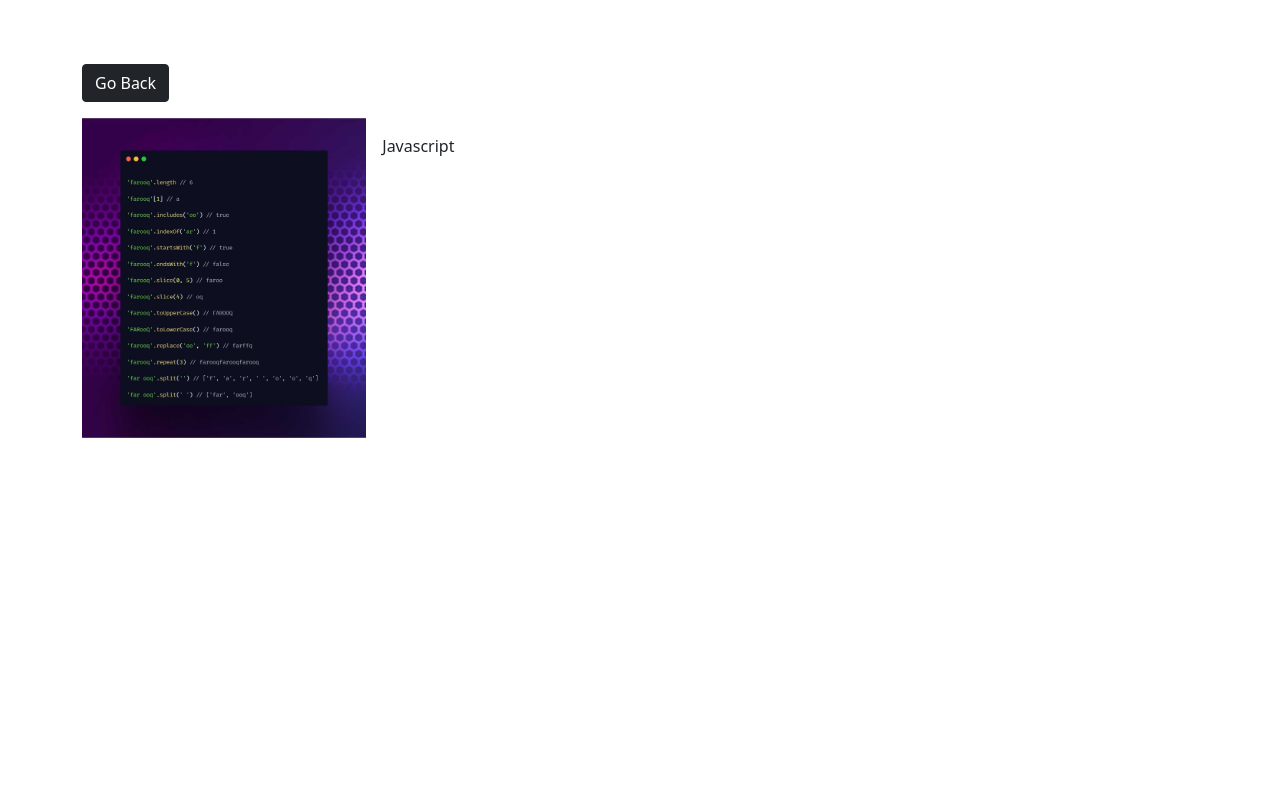
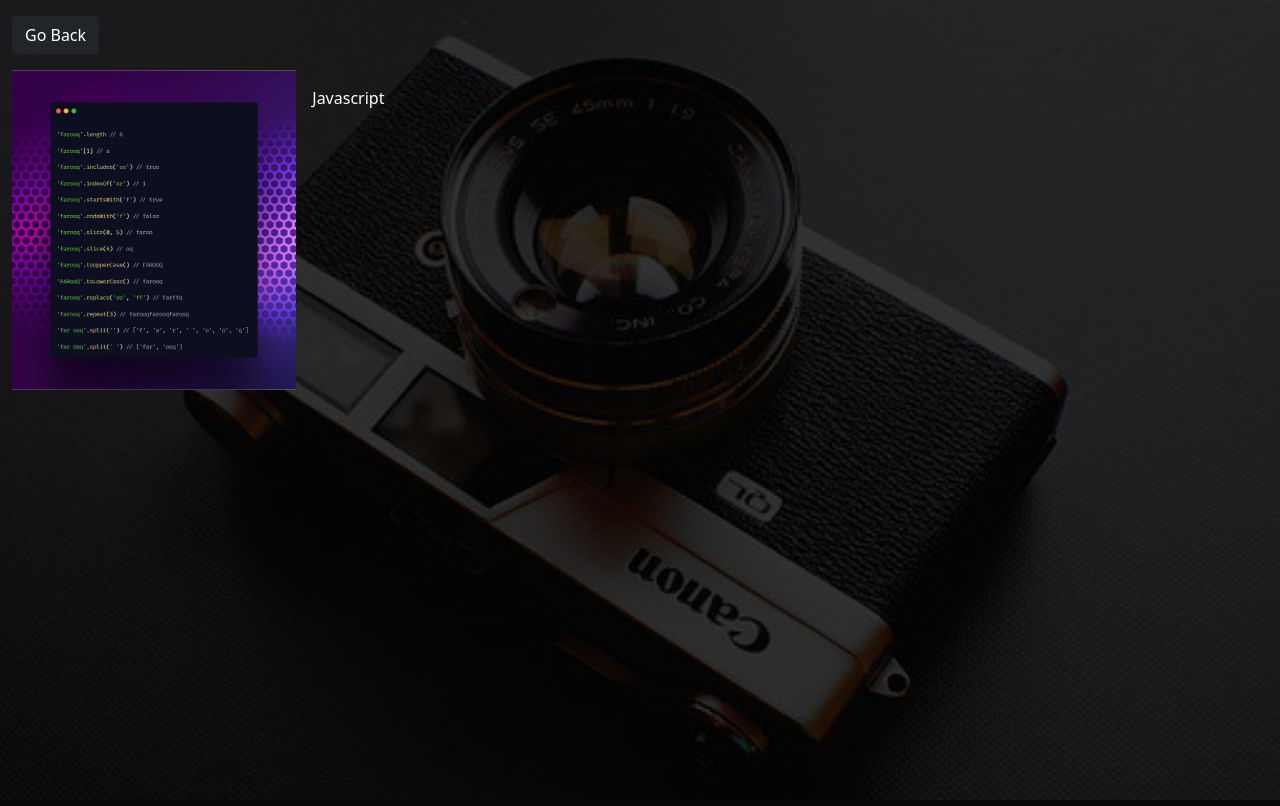
Before and after one commit to elijah-dot/DJANGO1-Personal-Gallery, a Django app: page /photo/1 in a window 1280 px wide. Run offline with Django 4.2, Linux system fonts and the light colour scheme; data comes from the database, SQL or seed files in the repository.

Commit message:
fix:fixed a bug in gallery,photo.html

```diff
--- a/photoshare/photos/templates/photos/photo.html
+++ b/photoshare/photos/templates/photos/photo.html
@@ -5,20 +5,21 @@
     <meta http-equiv="X-UA-Compatible" content="IE=edge" />
     <meta name="viewport" content="width=device-width, initial-scale=1.0" />
     <title>photo</title>
+    <link rel="stylesheet" href="../../../static/css/style.css" />
     <link
       href="https://cdn.jsdelivr.net/npm/bootstrap@5.0.2/dist/css/bootstrap.min.css"
       rel="stylesheet"
       integrity="sha384-EVSTQN3/azprG1Anm3QDgpJLIm9Nao0Yz1ztcQTwFspd3yD65VohhpuuCOmLASjC"
       crossorigin="anonymous"
     />
-    <link rel="stylesheet" href="../../../static/css/style.css" />
+
   </head>
-  <body class="m-5">
-    <div class="container">
+  <body>
+    <div class="container-fluid">
       <div class="row justify-content-center">
         <div class="col">
           <a href="{% url 'gallery' %}" class="btn btn-dark my-3">Go Back</a>
-          <div style="height: 80vh" class="d-flex">
+          <div style="height: 80vh" class="d-flex ">
 
             <img
             style="max-width:50%;max-height:50%;"
--- a/photoshare/static/css/style.css
+++ b/photoshare/static/css/style.css
@@ -4,40 +4,41 @@
 }
 body {
   overflow-x: hidden;
-}
-.display {
   background: url(../pics/camera.jpg);
   height: 100vh;
   width: 100vw;
   position: relative;
   background-size: cover;
 }
-.container-fluid{
+.display {
+}
+.container-fluid {
   position: absolute;
   height: 100vh;
   width: 100vw;
-    background-color: rgb(0, 0, 0,0.8);
-
-
+  background-color: rgb(0, 0, 0, 0.8);
 }
 
 .blink {
   max-height: 200px;
   object-fit: cover;
 }
-.ab{
+.ab {
   position: absolute;
   height: 100vh;
   width: 100vw;
-    background-color: rgb(0, 0, 0,0.1);
+  background-color: rgb(0, 0, 0, 0.1);
 }
-#particles-js{
+#particles-js {
   height: 100vh;
   width: 100vw;
-  background-color:black;
-
+  background-color: black;
 }
 .list-group-item a {
   text-decoration: none;
   color: black;
 }
+.m-3 {
+  text-decoration: none;
+  color: white;
+}
```
Lines whose indentation alone changed are shown as unchanged.
